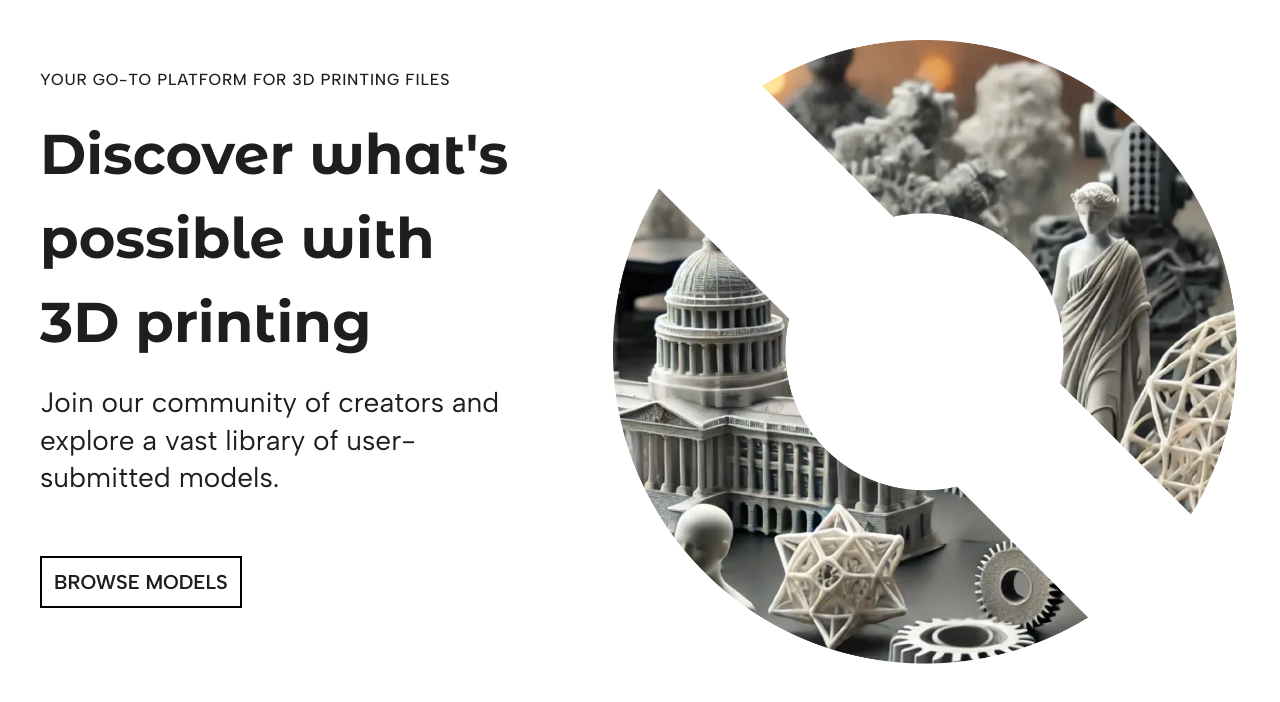
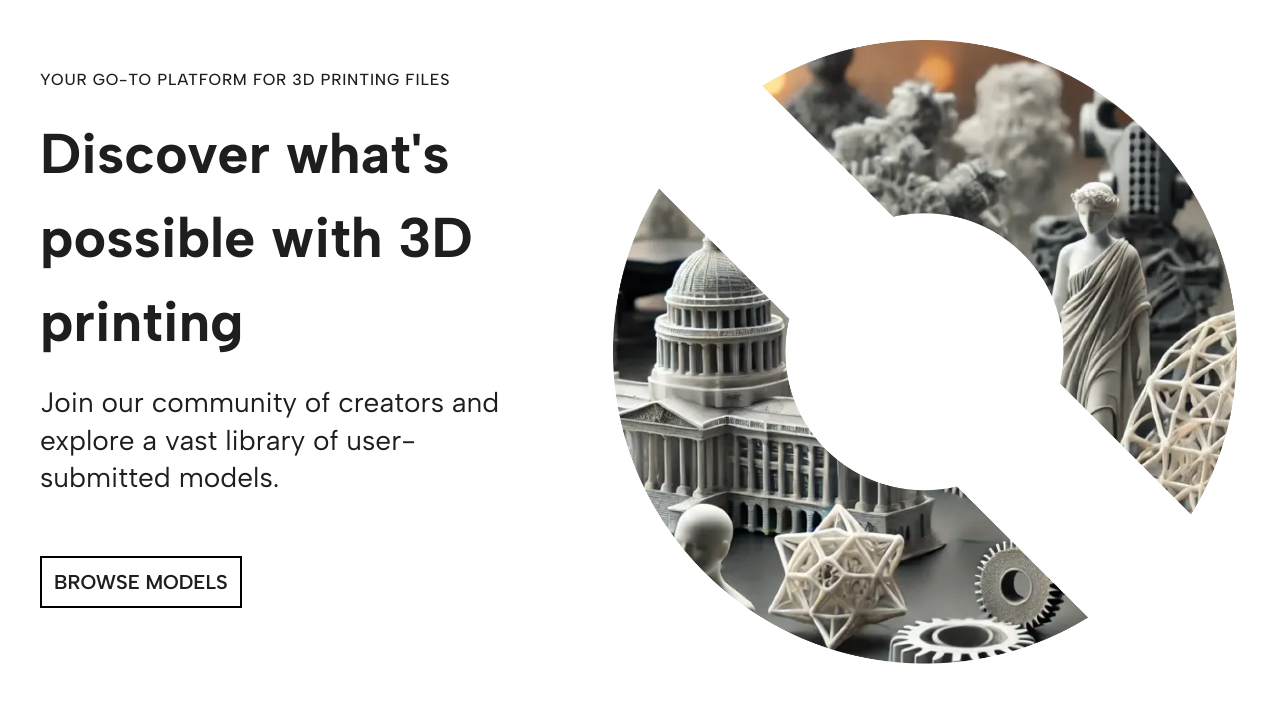
Before and after one commit to svenvos/print-forge, a Next.js app: page / in a window 1280 px wide. Shown: the top 702 px of the page. Built offline with nearby package versions, Linux system fonts and the light colour scheme.

Commit message:
Removed the import and usage of the Montserrat Alternates font by using it in a much easier way with a variable and using that variable in the globals.css file

```diff
--- a/app/page.tsx
+++ b/app/page.tsx
@@ -1,4 +1,3 @@
-import { montserrat, albertSans } from "./layout";
 import Link from "next/link";
 import Image from "next/image";
 
@@ -7,12 +6,12 @@ export default function HomePage() {
         <main>
             <section className="my-10 px-5 flex flex-col sm:flex-row sm:items-center sm:gap-25 sm:px-10">
                 <div className="mb-10 max-w-[600px]">
-                    <p className={`hidden mb-5 uppercase font-medium tracking-wider sm:block`}>Your go-to platform for 3D printing files</p>
-                    <h1 className={`${montserrat.className} mb-5 font-bold text-[2.5rem] sm:text-[3.5rem]`}>Discover what's possible with 3D printing</h1>
+                    <p className="hidden mb-5 uppercase font-medium tracking-wider sm:block">Your go-to platform for 3D printing files</p>
+                    <h1 className="mb-5 font-bold text-[2.5rem] sm:text-[3.5rem]">Discover what's possible with 3D printing</h1>
                     <p className="mb-10 text-2xl sm:text-[1.75rem] sm:mb-18">Join our community of creators and explore a vast library of user-submitted models.</p>
                     <Link
                         href="/models"
-                        className={`p-3 uppercase text-xl ${albertSans.className} font-bold border-2 border-black sm:font-semibold`}
+                        className={`p-3 uppercase text-xl font-bold border-2 border-black sm:font-semibold`}
                     >Browse models</Link>
                 </div>
                 <Image
```
